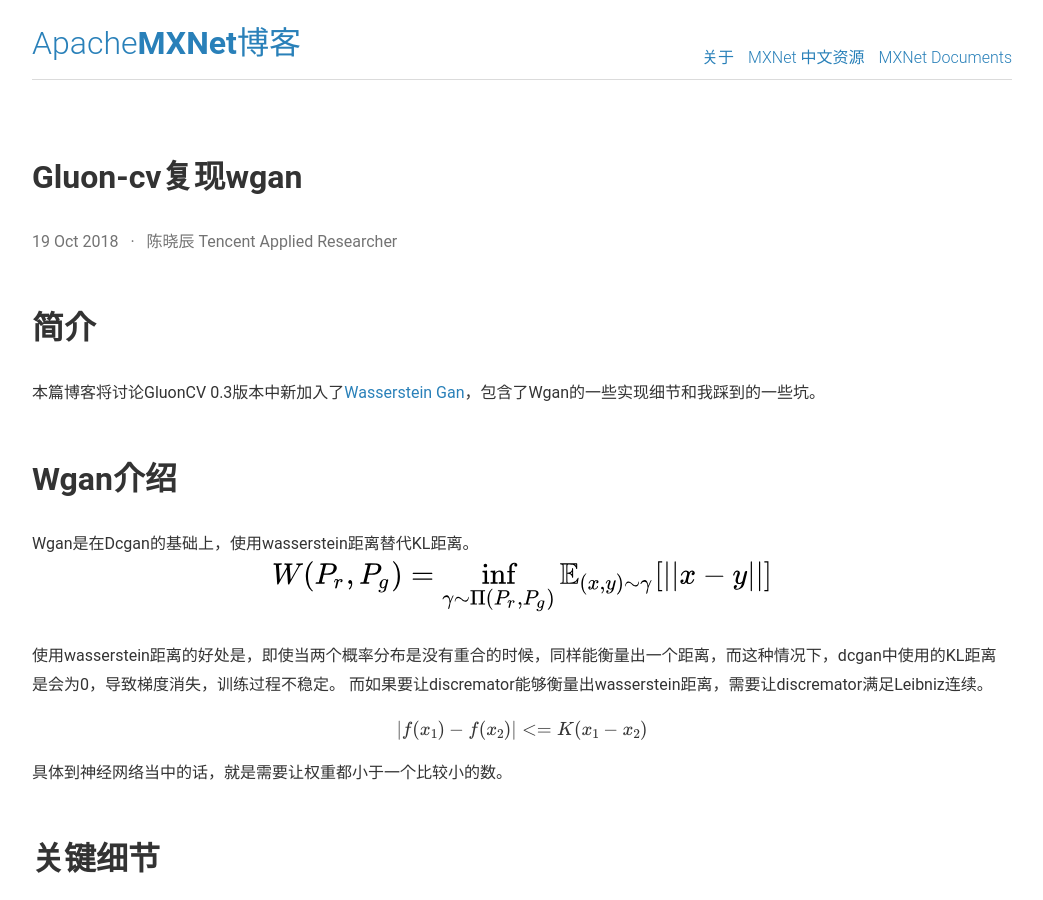
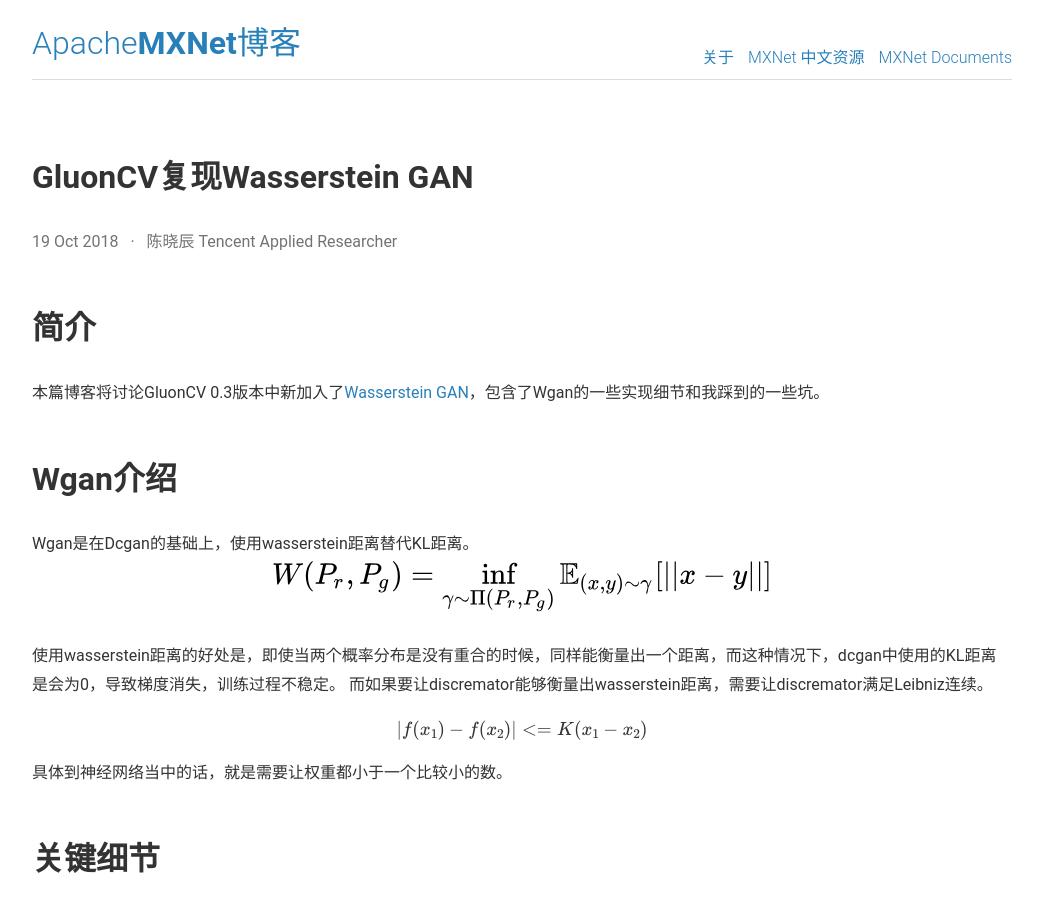
Before and after one commit to mxnet-zh/blog, a Jekyll site: the page built from _posts/2018-10-19-wgan.md, in a window 1280 px wide and 900 px high. Shown: the whole window, without its empty margins (118-1161 px from the left). Built offline with Jekyll 4.4.1, drawn with Linux system fonts in a browser that asks for light colours; formulas are drawn with MathJax 3.

Commit message:
Update 2018-10-19-wgan.md

```diff
--- a/_posts/2018-10-19-wgan.md
+++ b/_posts/2018-10-19-wgan.md
@@ -1,11 +1,11 @@
 ---
-title: Gluon-cv复现wgan
+title: GluonCV复现Wasserstein GAN
 author: 陈晓辰 Tencent Applied Researcher
 ---
 
 ## 简介
 
-本篇博客将讨论GluonCV 0.3版本中新加入了[Wasserstein Gan](https://arxiv.org/abs/1701.07875)，包含了Wgan的一些实现细节和我踩到的一些坑。
+本篇博客将讨论GluonCV 0.3版本中新加入了[Wasserstein GAN](https://arxiv.org/abs/1701.07875)，包含了Wgan的一些实现细节和我踩到的一些坑。
 
 ## Wgan介绍
 Wgan是在Dcgan的基础上，使用wasserstein距离替代KL距离。
```
